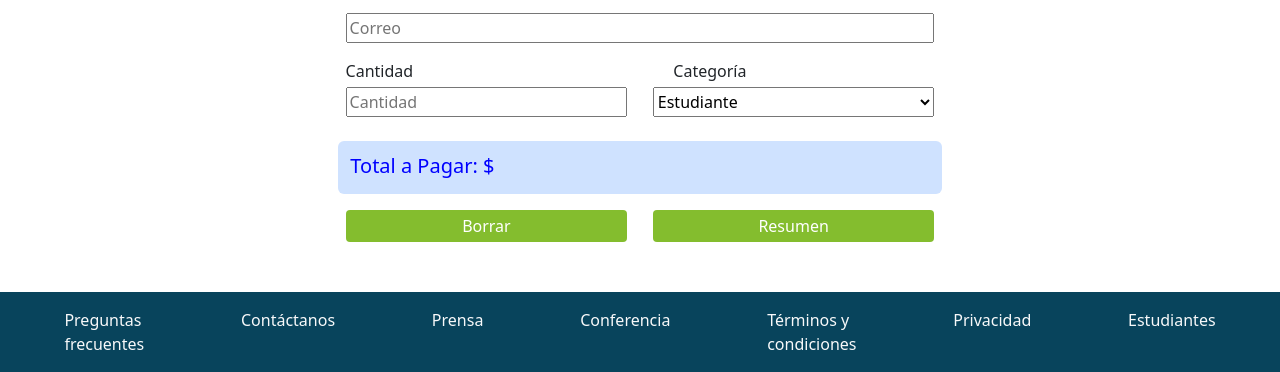
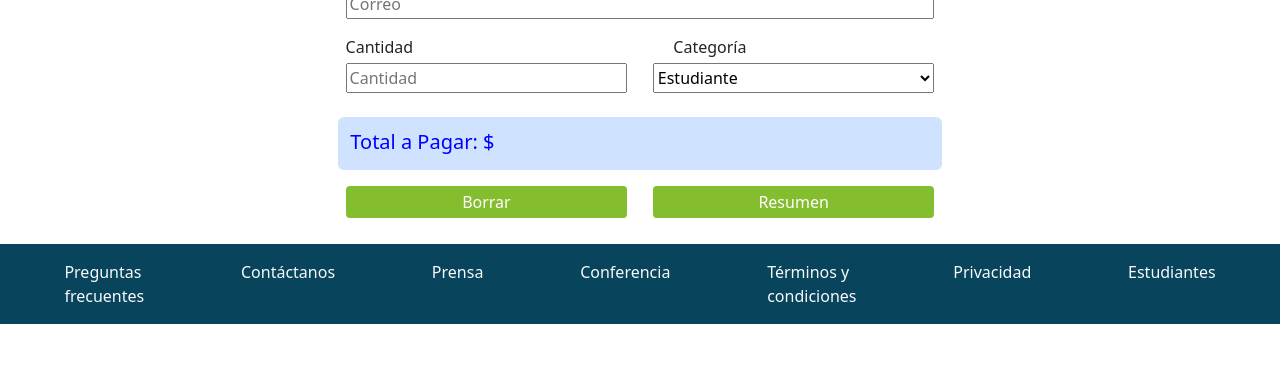
Before and after one commit to ValentinaPaglino/TP-Integrador-JS-CaC-Valentina-Paglino, a plain HTML site: page comprar.html in a window 1280 px wide. Shown: the part 439-811 px from the top of the page. Drawn offline with nearby package versions, Linux system fonts and the light colour scheme.

Commit message:
Update comprar.html

```diff
--- a/comprar.html
+++ b/comprar.html
@@ -23,7 +23,7 @@
          </div>
     </nav>
 
-    <div class="pt-4 pb-4">
+    <div class="mainComprar">
         <div class="d-flex flex-row justify-content-center mt-4">
 
          <div class="text-center border border-info p-3 me-1">
```
